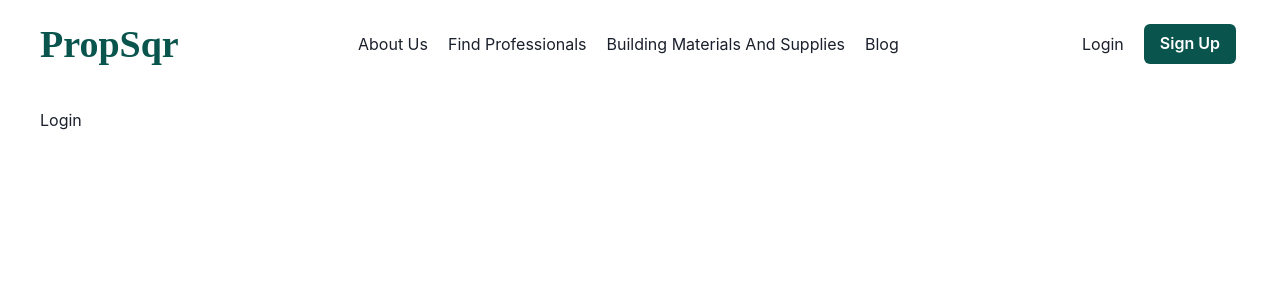
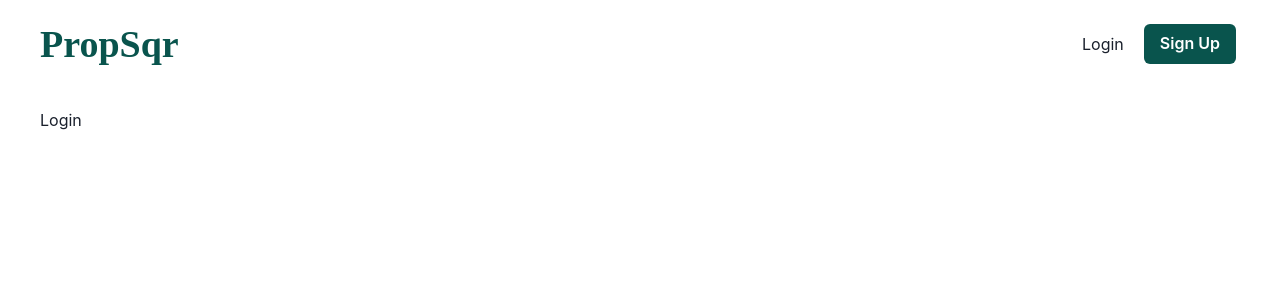
Before and after one commit to Leefranklyn/capstone-front-end, a React (Vite) app: page /login in a window 1280 px wide. Shown: the top 300 px of the page. Built offline with nearby package versions, Linux system fonts and the light colour scheme.

Commit message:
feature: worked on some things

```diff
--- a/src/App.jsx
+++ b/src/App.jsx
@@ -5,15 +5,14 @@ import { AnimatePresence, motion } from 'framer-motion';
 import { Home } from './pages/Home'
 import { SignUp } from './pages/SignUp'
 import { Login } from './pages/Login'
+import { LoginNavComponent } from './components/LoginNavComponent';
 import 'typeface-roboto'
-
-// import './App.css'
 
 function App() {
   return (
     <div>
       <Router>
-        <NavComponent />
+        <RenderedComponent />
         <AnimatePresence mode='wait'>
         <Routes>
           <Route exact path="/" element={<Home />}/>
@@ -26,4 +25,13 @@ function App() {
   )
 }
 
+function RenderedComponent() {
+  const location = useLocation();
+  return (
+    <>
+    {location.pathname === '/login' || location.pathname === "/signup" ? <LoginNavComponent /> : <NavComponent />}
+    </>
+  )
+}
+
 export default App
--- /dev/null
+++ b/src/components/LoginNavComponent.jsx
@@ -0,0 +1,26 @@
+import React from 'react'
+import { Link as ReactRouterLink } from 'react-router-dom'
+import { Link as ChakraLink, Flex, Box, Text, Button } from '@chakra-ui/react'
+import { motion } from 'framer-motion'
+
+export const LoginNavComponent = () => {
+    return (
+        <>
+            <Flex as="nav" align="center" justify="space-between" paddingTop={5} paddingLeft={10} paddingRight={10} gap="20px">
+                <Box>
+                    <ChakraLink as={ReactRouterLink} to="/" color="#09544D" fontSize={"38px"} fontFamily={"roboto-serif"} fontWeight={600} lineHeight={"44.5px"}>PropSqr</ChakraLink>
+                </Box>
+                <motion.div initial={{ opacity: 0 }}
+                    animate={{ opacity: 1 }}
+                    exit={{ opacity: 0 }}>
+                    <Box>
+                        <Flex as="nav" align="center" justify="space-between" p={1} gap="20px">
+                            <ChakraLink as={ReactRouterLink} to="/login">Login</ChakraLink>
+                            <Button as={ReactRouterLink} to="/signup" bg="customGreen.500" color="white" _hover={{ bg: "customGreen.400", color: "white" }}>Sign Up</Button>
+                        </Flex>
+                    </Box>
+                </motion.div>
+            </Flex>
+        </>
+    )
+}
--- a/src/components/NavComponent.jsx
+++ b/src/components/NavComponent.jsx
@@ -1,10 +1,12 @@
 import React from 'react'
 import { Link as ReactRouterLink } from 'react-router-dom'
 import { Link as ChakraLink, Flex, Box, Text, Button} from '@chakra-ui/react'
-
+import { motion } from 'framer-motion'
 export const NavComponent = () => {
     return (
-        <>
+        <motion.div initial={{ opacity: 0 }}
+        animate={{ opacity: 1 }}
+        exit={{ opacity: 0 }}>
             <Flex as="nav" align="center" justify="space-between" paddingTop={5} paddingLeft={10} paddingRight={10} gap="20px">
                 <Box>
                     <ChakraLink as={ReactRouterLink} to="/" color="#09544D" fontSize={"38px"} fontFamily={"roboto-serif"} fontWeight={600} lineHeight={"44.5px"}>PropSqr</ChakraLink>
@@ -24,6 +26,6 @@ export const NavComponent = () => {
                     </Flex>
                 </Box>
             </Flex>
-        </>
+        </motion.div>
     )
 }
--- a/src/pages/Login.jsx
+++ b/src/pages/Login.jsx
@@ -4,8 +4,10 @@ import { motion } from 'framer-motion';
 
 export const Login = () => {
   return (
+    <>
     <motion.div initial={{ opacity: 0 }}
     animate={{ opacity: 1 }}
     exit={{ opacity: 0 }} style={{ padding: "40px"}}>Login</motion.div>
+    </>
   )
 }
```
